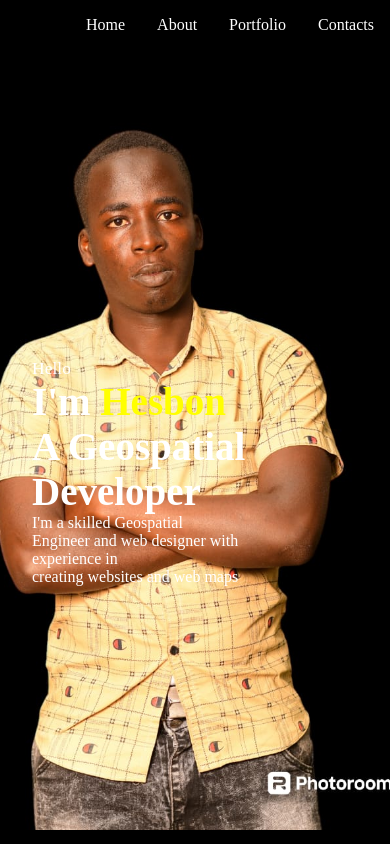
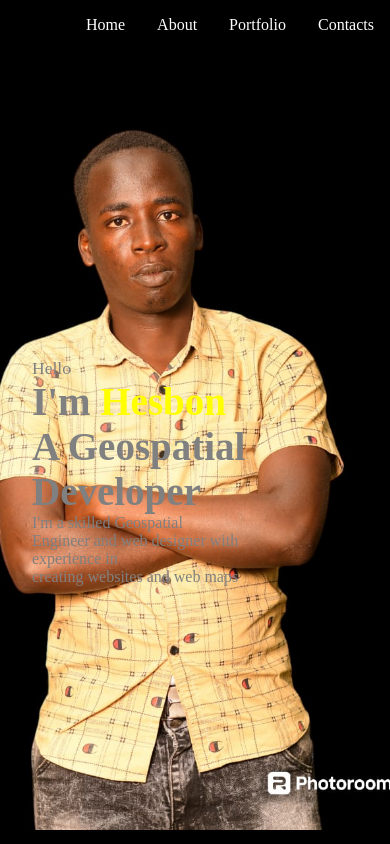
Before and after one commit to limoh653/myportfolio, a React (Create React App) app: page / in a window 390 px wide. Shown: the top 844 px of the page. Built offline with nearby package versions, Linux system fonts and the light colour scheme.

Commit message:
changed styling

```diff
--- a/src/components/Intro.css
+++ b/src/components/Intro.css
@@ -45,5 +45,9 @@
 }
 .hello{
     font-size: 4.5vw;
+
+}
+#Home{
+    color: gray;
 }
  }
```
